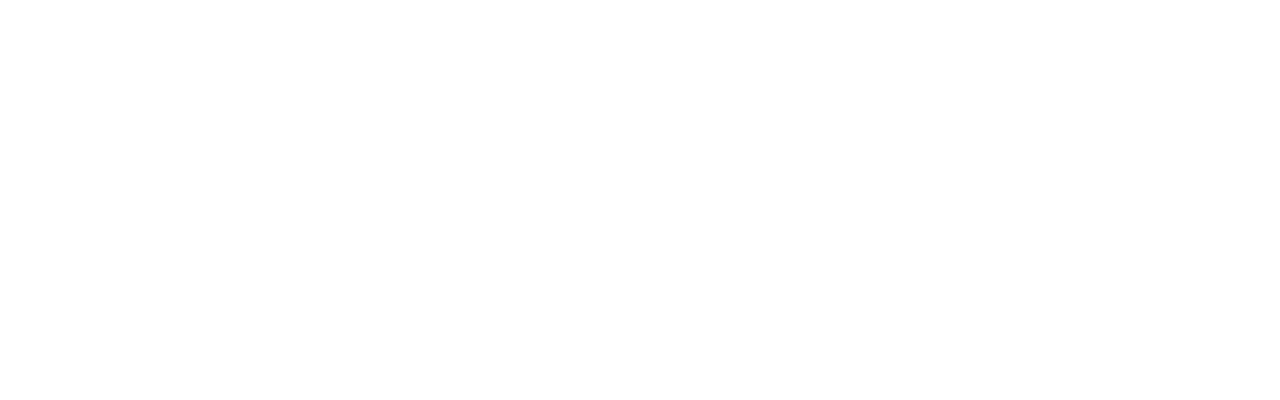
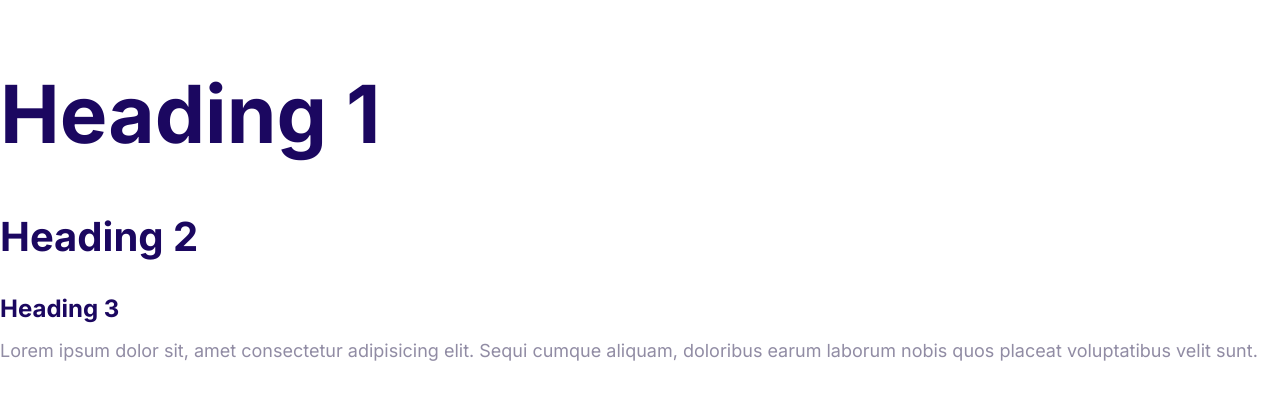
Before and after one commit to samibaghban/rei-website, a plain HTML site: page index.html in a window 1280 px wide. Drawn offline with Linux system fonts and the light colour scheme.

Commit message:
Define the styles for the fonts.

```diff
--- a/css/styles.css
+++ b/css/styles.css
@@ -1,7 +1,60 @@
-:root{
-    --color-primary: #2584ff;
-    --color-seconday: #00d9ff;
-    --color-primary: #ff3400;
-    --color-headings: #1b0760;
-    --color-body: #918ca4;
+:root {
+  --color-primary: #2584ff;
+  --color-seconday: #00d9ff;
+  --color-primary: #ff3400;
+  --color-headings: #1b0760;
+  --color-body: #918ca4;
 }
+
+html {
+  /* 62.5 of 16px is 10px */
+  font-size: 62.5%;
+}
+
+body {
+  font-family: Inter, Arial, Helvetica, sans-serif;
+  color: var(--color-body);
+  line-height: 1.5;
+  font-size: 2.4rem;
+}
+
+h1,
+h2,
+h3 {
+  color: var(--color-headings);
+  margin-bottom: 1rem;
+}
+
+h1 {
+  font-size: 7rem;
+}
+
+h2 {
+  font-size: 4rem;
+}
+
+h3 {
+  font-size: 3rem;
+}
+
+p {
+  margin-top: 0;
+}
+
+@media screen and (min-width: 1024px) {
+  body {
+    font-size: 1.8rem;
+  }
+
+  h1 {
+    font-size: 8rem;
+  }
+
+  h2 {
+    font-size: 4rem;
+  }
+
+  h3 {
+    font-size: 2.4rem;
+  }
+}
--- a/index.html
+++ b/index.html
@@ -4,8 +4,22 @@
     <meta charset="UTF-8" />
     <meta name="viewport" content="width=device-width, initial-scale=1.0" />
     <title>HRML/CSS</title>
+    <link rel="preconnect" href="https://fonts.gstatic.com" />
+    <link
+      href="https://fonts.googleapis.com/css2?family=Inter:wght@400;700&display=swap"
+      rel="stylesheet"
+    />
     <link rel="stylesheet" href="css/normalize.css" />
     <link rel="stylesheet" href="css/styles.css" />
   </head>
-  <body></body>
+  <body>
+    <h1>Heading 1</h1>
+    <h2>Heading 2</h2>
+    <h3>Heading 3</h3>
+    <p>
+      Lorem ipsum dolor sit, amet consectetur adipisicing elit. Sequi cumque
+      aliquam, doloribus earum laborum nobis quos placeat voluptatibus velit
+      sunt.
+    </p>
+  </body>
 </html>
```
